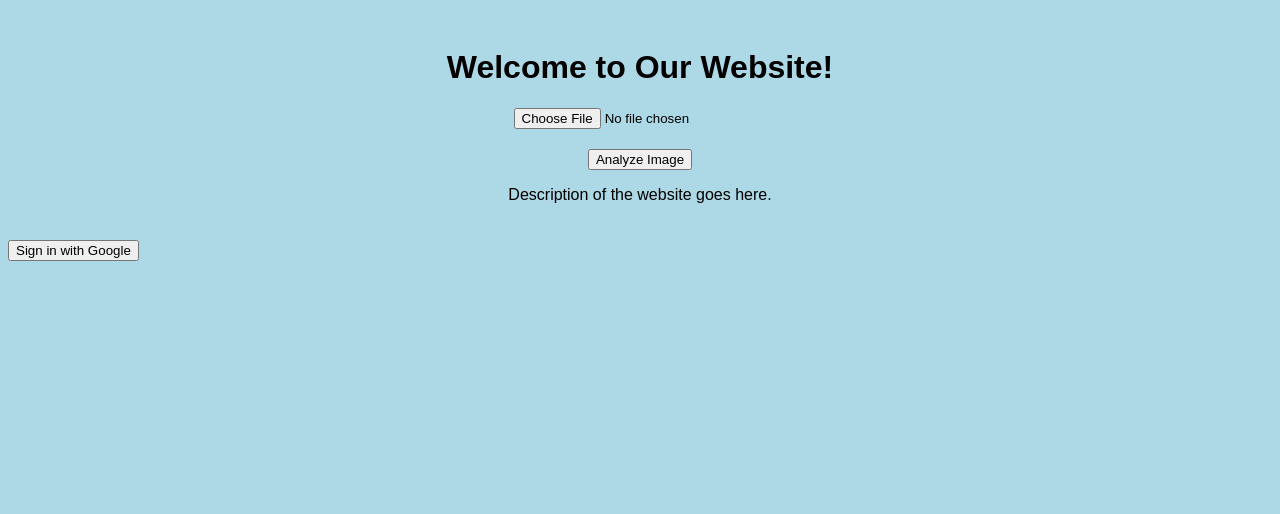
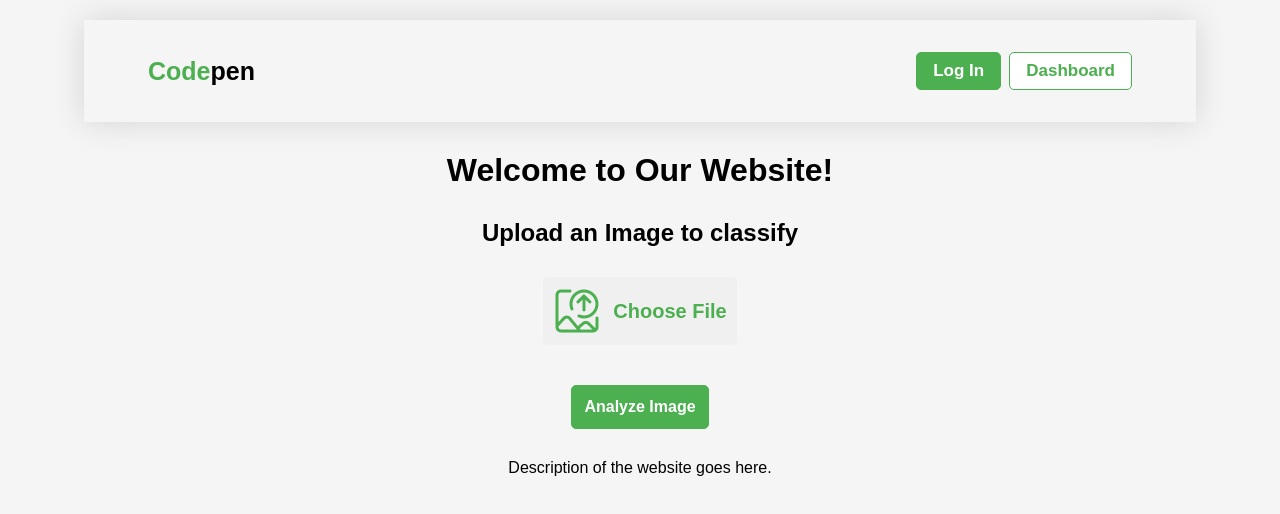
Before and after one commit to Ananya13V/BlockBuilder_AugenBlick, a plain HTML site: page FrontEnd/index.html in a window 1280 px wide. Drawn offline with Linux system fonts and the light colour scheme.

Commit message:
index.html frontend

```diff
--- a/FrontEnd/index.html
+++ b/FrontEnd/index.html
@@ -10,17 +10,39 @@
 
 <body>
     <div class="container">
-        <h1>Welcome to Our Website!</h1>
-        <div id="pieChart" class="chart"></div>
-        <div id="barGraph" class="chart"></div>
-        <input type="file" id="imageUpload" accept="image/*">
-        <div id="imagePreview"></div>
-        <button id="analyzeButton">Analyze Image</button>
+        <nav class="flex align-center">
+            <p><span>Code</span>pen</p>
+            <ul>
+              <li class="big-screens">
+                <button class="btn register" type="submit" id="google-login-btn">Log In</button>
+                <button class="btn login"><a href="dashboard.html">Dashboard</a></button>
+              </li>
+              <li class="small-screens">
+                <i class="fa-solid fa-bars"></i>
+              </li>
+            </ul>
+          </nav>
+          <h1>Welcome to Our Website!</h1>
+          <div class="upload-div">
+              <!-- <div class="svg-div">
+                <img src="../assets/upload.svg" alt="SVG Image" width="400" height="400">
+              </div> -->
+              <!-- <div id="pieChart" class="chart"></div>
+              <div id="barGraph" class="chart"></div> -->
+              <div class="img-upload">
+                  <h2>Upload an Image to classify</h2>
+                  <label for="imageUpload" class="custom-file-label">
+                    <img src="../assets/upload-icon.png">
+                    Choose File</label>
+                  <input type="file" id="imageUpload" accept="image/*" class="custom-file-input">
+                  <div id="imagePreview"></div>
+                  <button id="analyzeButton" class="btn register analyzeButton">Analyze Image</button>
+              </div>
+          </div>
         <p>Description of the website goes here.</p>
     </div>
 
     <!-- Google Sign-In button -->
-    <button class="submit" id="google-login-btn">Sign in with Google</button>
     <script src="../BackEnd/firebase.js" type="module">
     </script>
 
--- a/FrontEnd/styles.css
+++ b/FrontEnd/styles.css
@@ -1,13 +1,167 @@
+/* GOOGLE FONTS */
+@import url("https://fonts.googleapis.com/css?family=Montserrat:400,400i,700");
+
+/* CSS RESET */
+
+*,
+*::before,
+*::after {
+  box-sizing: border-box;
+}
+
+body,
+html {
+  font-family: "Montserrat", serif;
+  margin: 0;
+}
+
+h1,
+h2,
+h3,
+h4,
+h5,
+h6,
+p {
+  margin: 0;
+  padding: 0;
+}
+
+button,
+.btn {
+  font-family: inherit;
+}
+
+/* CSS RESET ENDS */
+
+/* NAVIGATION BAR */
+
+nav {
+  display: flex;
+  justify-content: space-between;
+  align-items: center;
+  font-size: 20px;
+  padding: 0.75rem 5vw;
+  box-shadow: 0 0 30px lightgray;
+  width: 100%;
+}
+
+nav span {
+  color: #4caf50;
+}
+
+nav p {
+  font-size: 25px;
+  font-weight: 600;
+  cursor: default;
+}
+
+nav li {
+  display: flex;
+  align-items: center;
+  list-style: none;
+}
+
+nav a {
+  text-decoration: none;
+  color: #4caf50;
+}
+nav a:hover {
+  color: #ffffff;
+}
+
+nav .btn {
+  padding: 0.5rem 1rem;
+  margin: 0 0 0 0.5rem;
+  border: 1px solid #4caf50;
+  border-radius: 5px;
+  font-weight: 600;
+  cursor: pointer;
+  transition: 0.2s ease-in-out;
+  font-size: 17px;
+}
+
+.register {
+  background-color: #4caf50;
+  color: white;
+  border: 1px solid #4caf50;
+  border-radius: 5px;
+}
+
+.register:hover {
+  background-color: #3c8c40;
+}
+
+.login {
+  background-color: white;
+  color: #4caf50;
+}
+
+.login:hover {
+  background-color: #4caf50;
+  color: white;
+  border: 1px solid #4caf50;
+  border-radius: 5px;
+}
+
+/* NAVIGATION BAR ENDS */
+
+
+/* MEDIA QUERIES - RESPONSIVE LAYOUT */
+
+/* DESKTOP - LAPTOP - TABLET */
+@media screen and (min-width: 850px){
+  nav .small-screens {
+    display: none;
+  }
+}
+
+/* MOBILE */
+@media screen and (max-width: 850px){
+  nav{
+    padding: 1rem 5vw;
+  }
+
+  nav .small-screens i{
+    font-size: 25px;
+    cursor: pointer;
+  }
+
+  nav .big-screens {
+    display: none;
+  }
+}
+
+/* MEDIA QUERIES ENDS*/
+
 body {
-    background-color: lightblue; /* or lightgreen */
+    background-color: rgb(245, 245, 245); /* or lightgreen */
     font-family: Arial, sans-serif;
 }
 
 .container {
-    max-width: 800px;
+    max-width: 90%;
     margin: 0 auto;
     padding: 20px;
     text-align: center;
+    display: flex;
+    flex-direction: column;
+    gap: 30px;
+}
+
+.upload-div {
+    display: flex;
+    flex-direction: row;
+    gap: 20px;
+    justify-content: space-evenly;
+    /* color: #4caf50; */
+}
+
+.img-upload {
+  display: flex;
+  flex-direction: column;
+  gap: 20px;
+  align-items: center;
+  justify-content: center;
 }
 
 .chart {
@@ -19,7 +173,30 @@ body {
     margin: 20px auto;
 }
 
-#analyzeButton {
+.analyzeButton {
     display: block;
-    margin: 10px auto;
+    padding: 12px;
+    font-weight: bold;
+    font-size: 16px;
 }
+
+input[type="file"] {
+  visibility: hidden;
+  position: absolute;
+  left: -9999px;
+}
+
+.custom-file-label {
+  background-color: #f0f0f0;
+  padding: 10px;
+  border-radius: 5px;
+  cursor: pointer;
+  display: flex;
+  align-items: center;
+  justify-content: center;
+  margin-top: 10px;
+  font-weight: bold;
+  font-size: 20px;
+  gap: 12px;
+  color: #4caf50;
+}
```
Also changed, not shown: FrontEnd/dashboard.html (added, +27 -0 lines), assets/upload-icon.png (added), assets/upload.svg (added).
